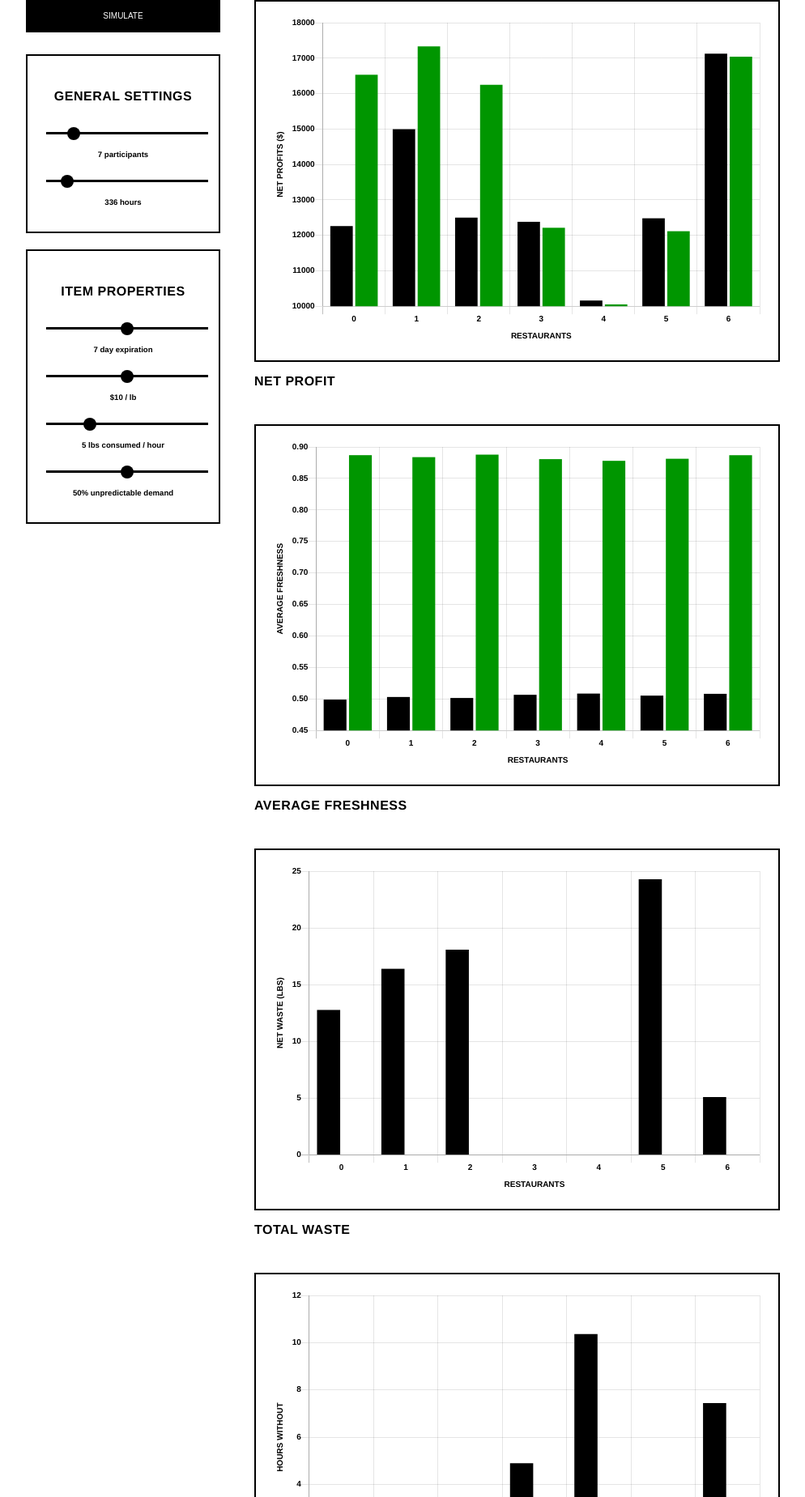
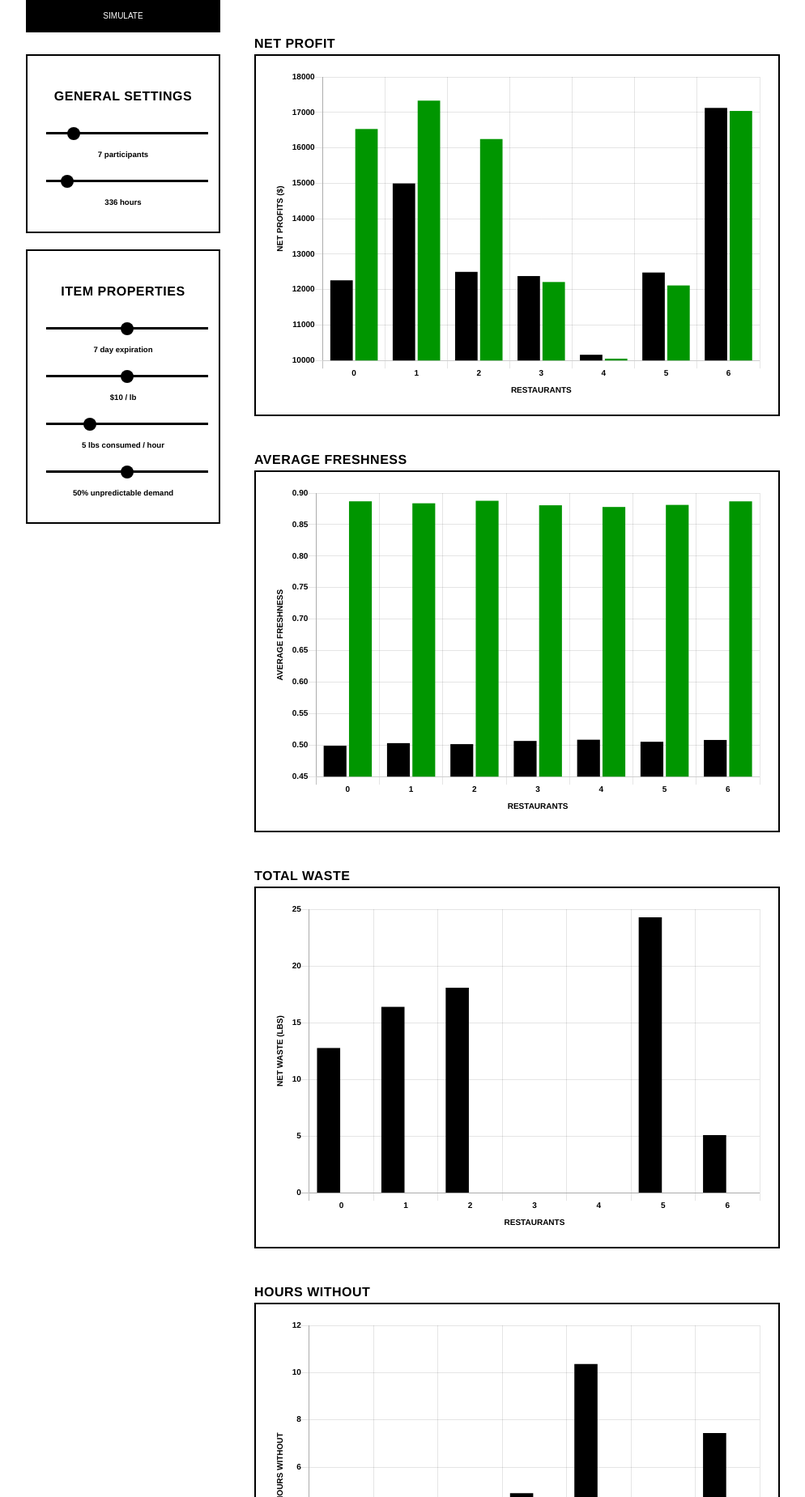
Before and after one commit to richieM/sharedPantry, a Flask app: page /graphTest in a window 1280 px wide. Shown: the part 150-1999 px from the top of the page at 81% size, without its empty margins (16-1010 px from the left). Run offline with Flask 2, Linux system fonts and the light colour scheme; some libraries are stand-ins or nearby versions.

Commit message:
graph titles

```diff
--- a/templates/chart.html
+++ b/templates/chart.html
@@ -511,17 +511,18 @@ $(document).ready(function(){
 <div id="charts">
 
 <!-- BAR CHARTS -->
+<h4>NET PROFIT</h4>
 <canvas id="finalStateProfitChartCanvas" width="600" height="400"></canvas>
-<h4>NET PROFIT</h3>
 
+<h4>AVERAGE FRESHNESS</h4>
 <canvas id="finalStateFreshnessChartCanvas" width="600" height="400"></canvas>
-<h4>AVERAGE FRESHNESS</h3>
 
+<h4>TOTAL WASTE</h4>
 <canvas id="finalStateWasteChartCanvas" width="600" height="400"></canvas>
-<h4>TOTAL WASTE</h3>
 
+<h4>HOURS WITHOUT</h4>
 <canvas id="finalStateHoursWithoutChartCanvas" width="600" height="400"></canvas>
-<h4>HOURS WITHOUT</h3>
+
 
 <!-- LINE CHARTS -->
 <canvas id="profitChartCanvas" width= "600" height="400"></canvas>
@@ -655,8 +656,8 @@ h4 {font-family: 'Helvetica';
     color: black;
     letter-spacing: .5px;
     padding-left: 50px;
-    padding-top: 0px;
-    margin: 10px 0px 40px 0px;
+    padding-top: 40px;
+    margin: 0px 0px 0px 0px;
 }
 
 a{color:black;
```
